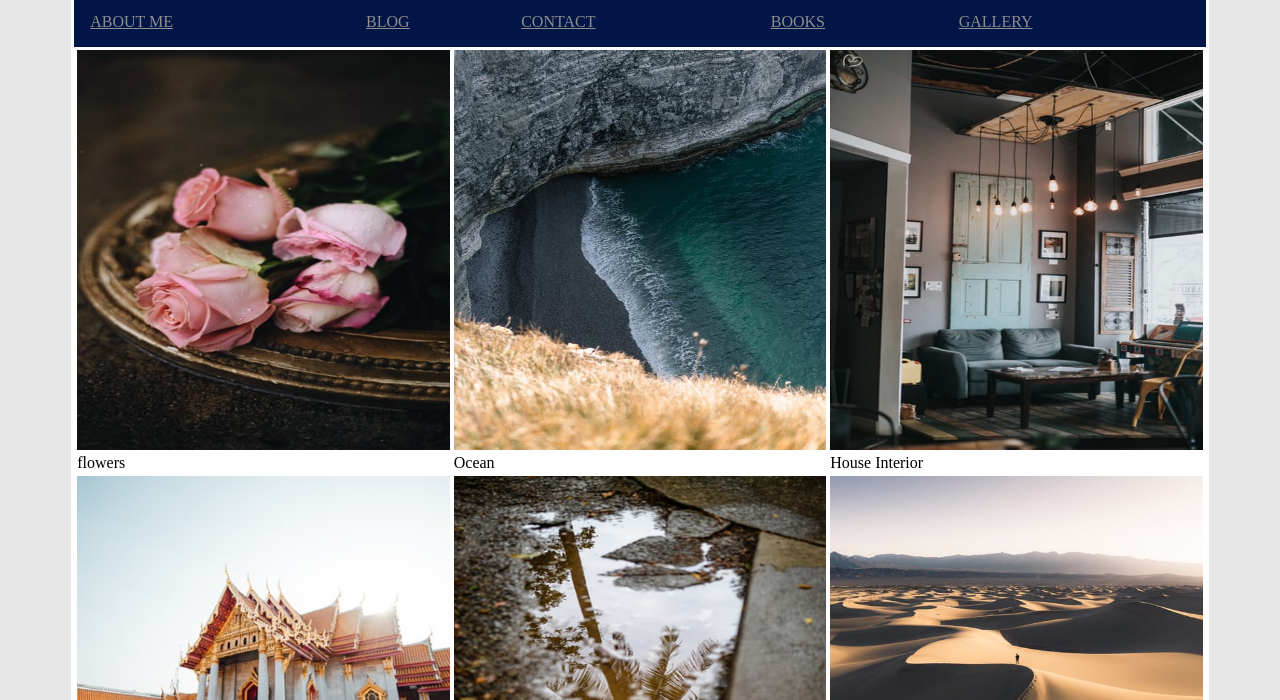
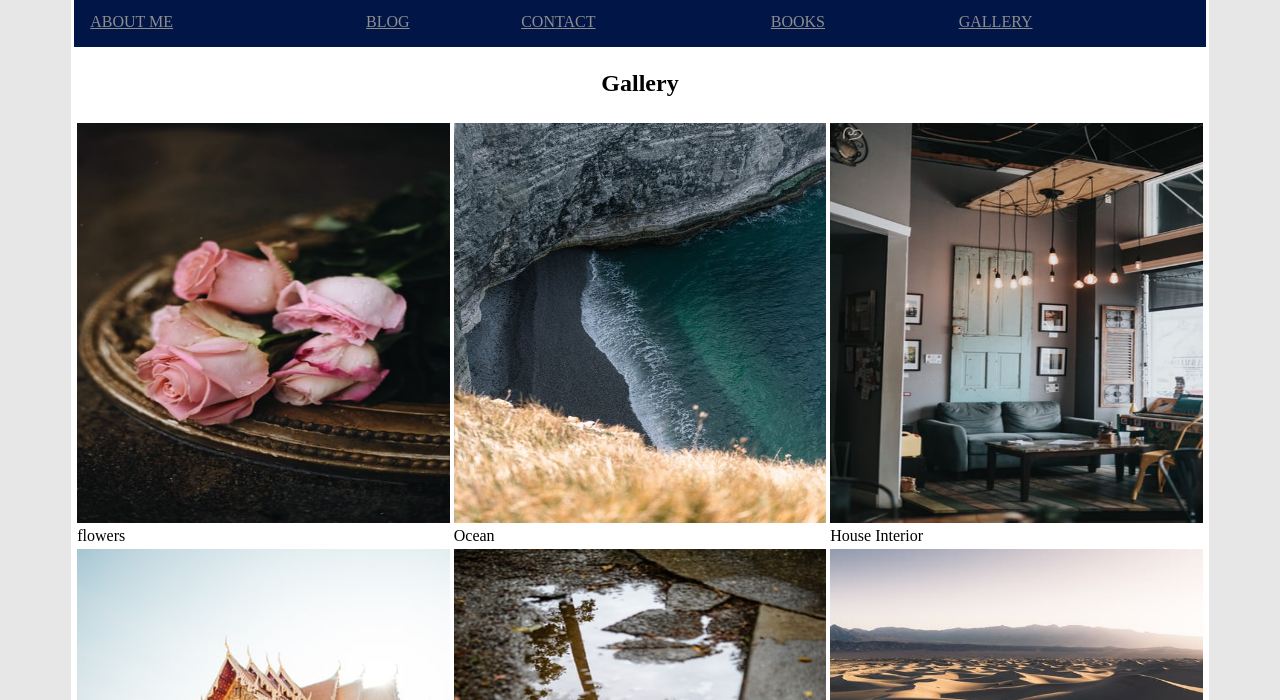
Before and after one commit to ruthmathew/MyPersonalWeb, a plain HTML site: page gallery.html in a window 1280 px wide. Shown: the part 100-800 px from the top of the page. Drawn offline with Linux system fonts and the light colour scheme.

Commit message:
second version of gallery

```diff
--- a/gallery.html
+++ b/gallery.html
@@ -25,11 +25,12 @@
                     </tr>
                 </table>
 
-                <!-- <table align="left"  cellpadding="10px" width="70%" frame="below">
+                <table align="center">
                     <tr>
                         <td> <h2> Gallery</h2></td>
                     </tr>
                 </table>
+                <!--
                 <table align="right" width="30%" cellpadding="10px" frame="lhs" >
                     <tr> <td> CONNECT WITH ME</td></tr>
                     <tr>
```
